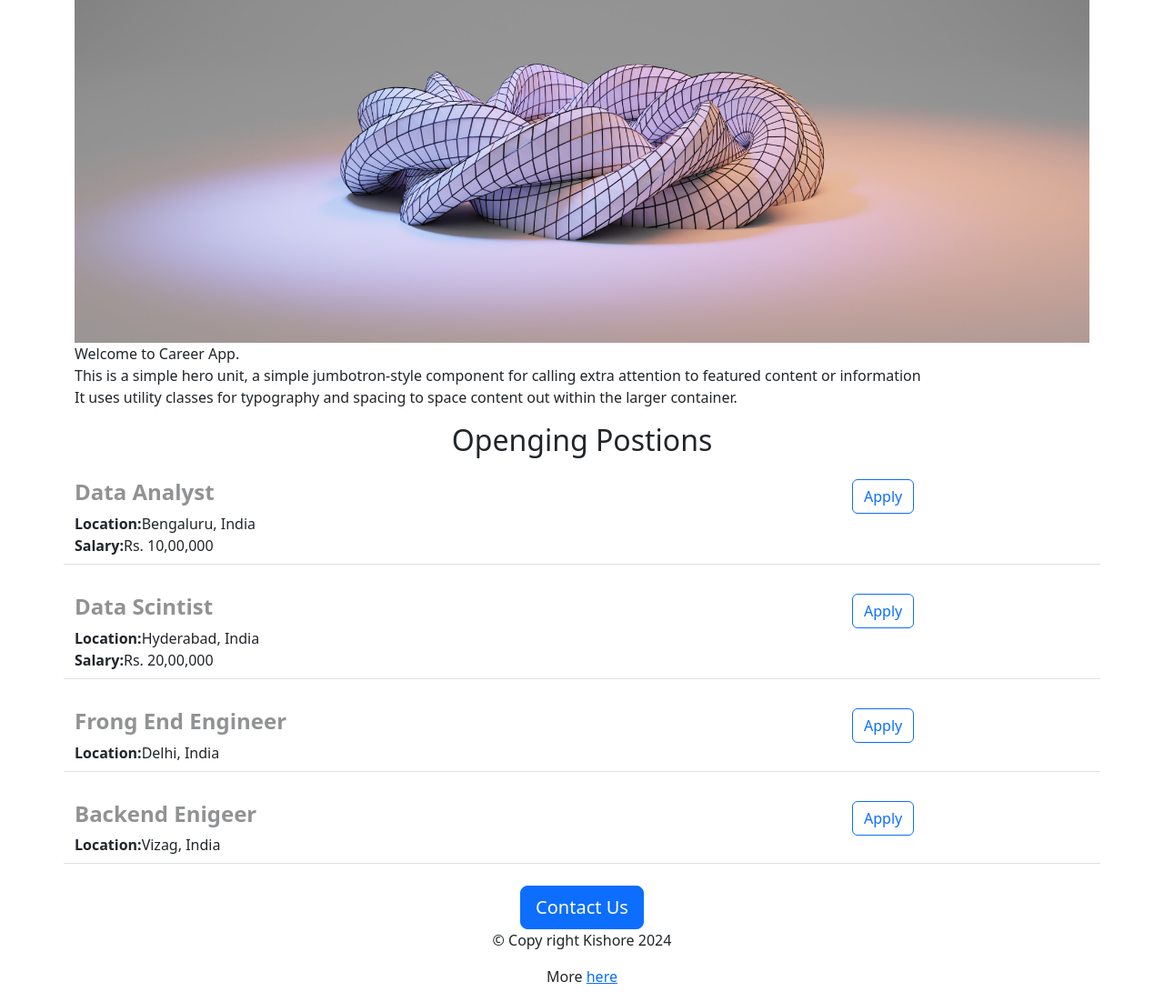
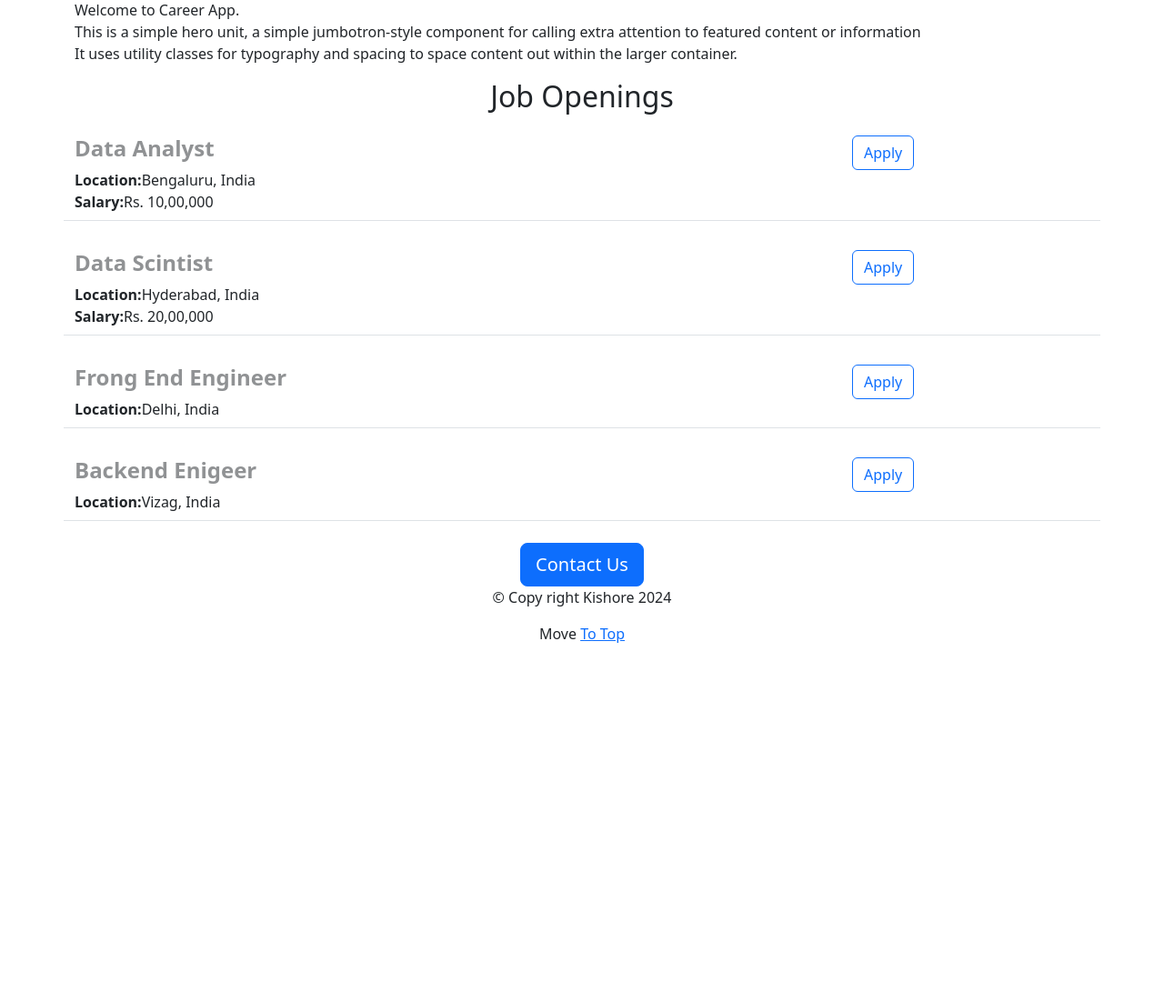
Before and after one commit to kishorekala/careerapp, a Flask app: page / in a window 1280 px wide. Shown: the part 307-1409 px from the top of the page at 91% size. After the commit the page ends 1014 px from the top, so only its background shows below. Run offline with Flask 3, Linux system fonts and the light colour scheme.

Commit message:
imageUpdate

```diff
--- a/app.py
+++ b/app.py
@@ -31,7 +31,7 @@ JOBS = [
 
 @app.route("/")
 def hello():
-  return render_template('home.html', jobs=JOBS, company_name='Jovian')
+  return render_template('home.html', jobs=JOBS, company_name='')
 
 
 @app.route("/api/jobs")
--- a/requirements.py
+++ /dev/null
@@ -1,2 +0,0 @@
-Flask
-gunicorn
--- a/templates/home.html
+++ b/templates/home.html
@@ -12,8 +12,9 @@
     <style>
       #banner {
         width: 100%;
-        height: 180px;
-        object-fit: cover;
+        height: 250px;
+        object-fit:cover;
+        /* float: left; */
       }
 
     </style>
@@ -21,12 +22,12 @@
   <body>
    <div class="container">
         <h1 class="text-center">{{company_name}} Career App</h1>
-        <img class="img-fluid" src="https://69acb37d-40a7-4fd6-8302-b61ef883e28a-00-2uppr8fj5cqgr.pike.replit.dev/static/banner.jpg" class="img-fluid" alt="Responsive image"
+        <img id="banner"  src="/static/urban1920.jpg" alt="Responsive image"
         <h1>Welcome to Career App.
         <br> This is a simple hero unit, a simple jumbotron-style component for calling extra attention to featured content or information</h1>
         <p>It uses utility classes for typography and spacing to space content out within the larger container.</p>
 
-        <h2 class="text-center mx-auto pb-2"> Openging Postions</h2>
+        <h2 class="text-center mx-auto pb-2"> Job Openings</h2>
            <div class="text-left mx-auto" >
                {% for job in jobs %}
                 {% include 'jobitem.html' %}
@@ -35,7 +36,7 @@
 
          <div class="text-center">
               <button type="button" class="btn btn-primary btn-lg ">Contact Us</button>
-              <p>&copy; Copy right  Kishore 2024</p><p>More <a href="#">here</a></p>
+              <p>&copy; Copy right  Kishore 2024</p><p>Move  <a href="#">To Top</a></p>
          </div>
       </div>
     </body>
```
